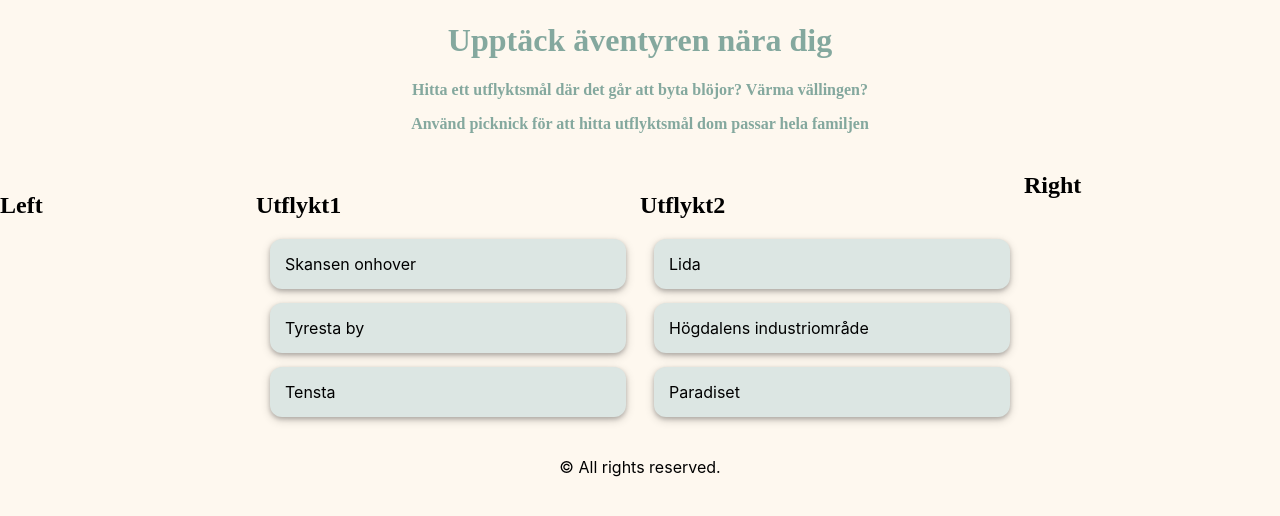
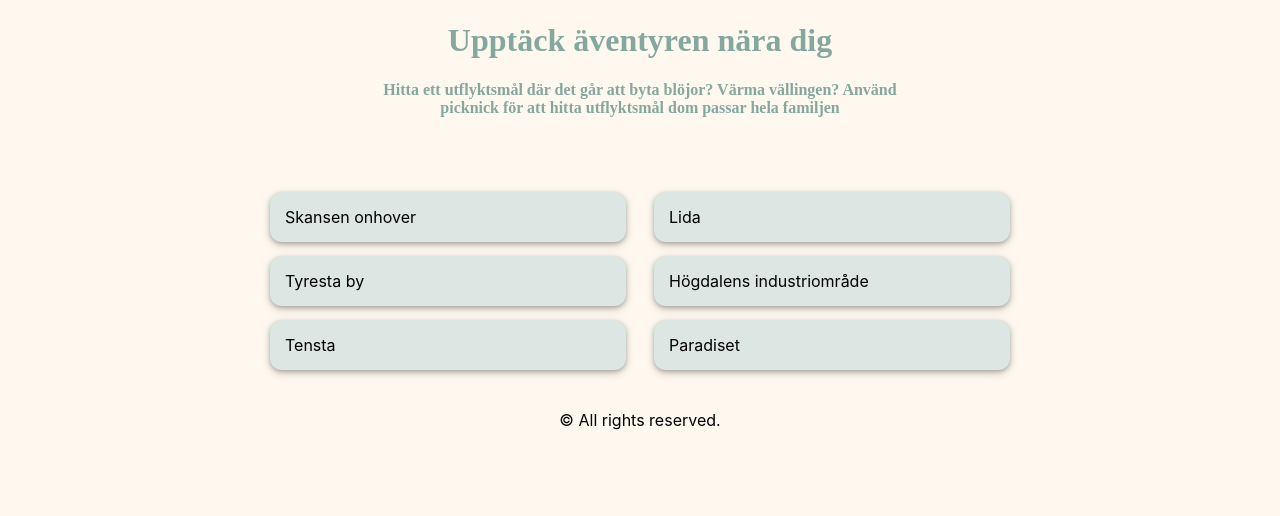
Before and after one commit to Soljojjo/Picknick, a React (Create React App) app: page / in a window 1280 px wide. Shown: the top 516 px of the page. Built offline with nearby package versions, Linux system fonts and the light colour scheme; no server answers.

Commit message:
Refaktorering i Main

```diff
--- a/src/project/MainMenu.js
+++ b/src/project/MainMenu.js
@@ -34,27 +34,29 @@ const TvPrograms = () => {
 
     <div class= "header">
        <h1>Upptäck äventyren nära dig</h1>
-       <p class="txt_1">Hitta ett utflyktsmål där det går att byta blöjor? Värma vällingen? </p>
-       <p class="txt_2">Använd picknick för att hitta utflyktsmål dom passar hela familjen</p>
+       <p class="txt_1">Hitta ett utflyktsmål där det går att byta blöjor? Värma vällingen? Använd
+       <br></br>
+       picknick för att hitta utflyktsmål dom passar hela familjen</p>
+
     </div>
 
     <div class="container">
         <div class="left-column">
-            <h2>Left</h2>
+            <h2></h2>
 
         </div>
 
 
         <div class="center-column1">
-            <h2>Utflykt1</h2>
+            <h2></h2>
             <Sidebar />
         </div>
         <div class="center-column2">
-            <h2>Utflykt2</h2>
+            <h2></h2>
             <Sidebar2 />
         </div>
         <div class="right-column">
-            <h2>Right</h2>
+            <h2></h2>
         </div>
     </div>
         <div class="footer">
```
